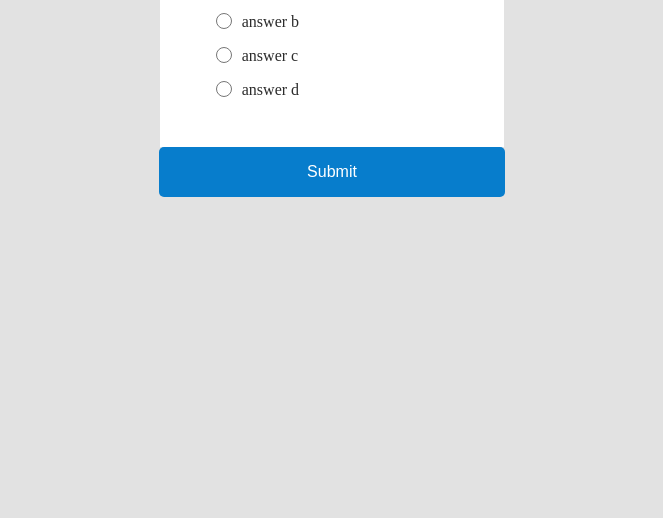
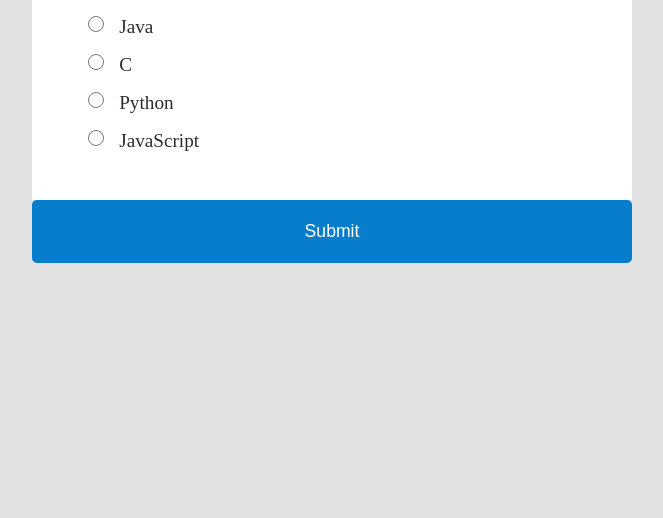
Before and after one commit to 3baset/random-js-projects, a plain HTML site: page quiz-app/index.html in a window 1280 px wide. Shown: the part 282-800 px from the top of the page, without its empty margins (308-971 px from the left). Drawn offline with Linux system fonts and the light colour scheme.

Commit message:
the full project

```diff
--- a/quiz-app/index.html
+++ b/quiz-app/index.html
@@ -5,7 +5,7 @@
     <meta name="viewport" content="width=device-width, initial-scale=1.0">
     <title>Quiz App</title>
     <link rel="stylesheet" href="style.css">
-    <script src="script.js"></script>
+    <script src="script.js" defer></script>
 </head>
 <body>
     <div class="container">
@@ -14,19 +14,18 @@
                 <h1 id="question">Q</h1>
             </div>
             <div class="answers">
-                <input type="radio" name="a_a" tag="a_a">
+                <input class="radio_btn" type="radio" name="a" >
                 <label class= "answer" id="a_a">answer a</label>
-                <input type="radio" name="a_b" tag="a_b">
+                <input class="radio_btn" type="radio" name="a" >
                 <label class= "answer" id="a_b">answer b</label>
-                <input type="radio" name="a_c" tag="a_c">
+                <input class="radio_btn" type="radio" name="a" >
                 <label class= "answer" id="a_c">answer c</label>
-                <input type="radio" name="a_d" tag="a_d">
+                <input class="radio_btn" type="radio" name="a" >
                 <label class= "answer" id="a_d">answer d</label>
             </div>
         </div>
-        <div>
-            <button class="submit_button" type="submit">Submit</button>
-        </div>
+        <button id="submit_button" type="submit">Submit</button>
+
     </div>
 </body>
 </html>
--- a/quiz-app/script.js
+++ b/quiz-app/script.js
@@ -0,0 +1,101 @@
+const quizData = [
+    {
+        question: "What is the most used programming language in 2019?",
+        a: "Java",
+        b: "C",
+        c: "Python",
+        d: "JavaScript",
+        correct: "d",
+    },
+    {
+        question: "Who is the President of US?",
+        a: "Florin Pop",
+        b: "Donald Trump",
+        c: "Ivan Saldano",
+        d: "Mihai Andrei",
+        correct: "b",
+    },
+    {
+        question: "What does HTML stand for?",
+        a: "Hypertext Markup Language",
+        b: "Cascading Style Sheet",
+        c: "Jason Object Notation",
+        d: "Helicopters Terminals Motorboats Lamborginis",
+        correct: "a",
+    },
+    {
+        question: "What year was JavaScript launched?",
+        a: "1996",
+        b: "1995",
+        c: "1994",
+        d: "none of the above",
+        correct: "b",
+    },
+];
+
+const questionEl = document.getElementById("question")
+const radioBtnEls = document.querySelectorAll(".radio_btn");
+const answerAEl = document.getElementById("a_a")
+const answerBEl = document.getElementById("a_b")
+const answerCEl = document.getElementById("a_c")
+const answerDEl = document.getElementById("a_d")
+const submitButton = document.getElementById("submit_button");
+
+
+let currentQuestion = 0;
+let score = 0;
+
+loadQuiz();
+
+function loadQuiz() {
+    deselectAnswers();
+
+    const currentQuestionData = quizData[currentQuestion];
+
+    questionEl.innerText = currentQuestionData.question;
+    answerAEl.innerText = currentQuestionData.a;
+    answerBEl.innerText = currentQuestionData.b;
+    answerCEl.innerText = currentQuestionData.c;
+    answerDEl.innerText = currentQuestionData.d;
+}
+
+function getSelected() {
+    let answer = undefined;
+
+    radioBtnEls.forEach((radioBtnEl) => {
+        if (radioBtnEl.checked) {
+            radioBtn = radioBtnEl.tagName;
+        }
+    });
+
+    return radioBtn;
+}
+
+
+function deselectAnswers() {
+    radioBtnEls.forEach((radioBtnEl) => {
+        radioBtnEl.checked = false;
+    });
+}
+
+submitButton.addEventListener("click", () => {
+    // check to see the answer
+    const answer = getSelected();
+
+    if (answer) {
+        if (answer === quizData[currentQuestion].correct) {
+            score++;
+        }
+
+        currentQuestion++;
+        if (currentQuestion < quizData.length) {
+            loadQuiz();
+        } else {
+            questionEl.innerHTML = `
+                <h2>You answered correctly at ${score}/${quizData.length} questions.</h2>
+
+                <button onclick="location.reload()">Reload</button>
+            `;
+        }
+    }
+});
--- a/quiz-app/style.css
+++ b/quiz-app/style.css
@@ -22,14 +22,18 @@ body {
   display: flex;
   flex-direction: column;
   flex-wrap: wrap;
-  flex-shrink: inherit;
+  width: 600px;
+  max-width: 100%;
 }
 .heading {
   margin-bottom: 2rem;
+  margin-left: -7rem;
+  margin-right: -5rem;
+  text-align: center;
 }
 .answers {
   display: grid;
-  grid-template-columns: 0.5fr 1.5fr;
+  grid-template-columns: 0.2fr 1.8fr;
   margin-left: -7rem;
 }
 
@@ -47,18 +51,23 @@ body {
 
 .answer {
   margin-bottom: 1rem;
+  font-size: 1.2em;
 }
 
-.submit_button {
-  padding: 1rem 9.25rem;
+#submit_button {
   border-radius: 5px;
   font-size: 1rem;
-  border-style: none;
+  border: none;
   background-color: rgb(7, 125, 204);
   color: white;
+  display: block;
+  font-size: 1.1rem;
+  padding: 1.3rem;
+  width: 600px;
+  max-width: 100%;
 }
 
-.submit_button:hover {
+#submit_button:hover {
   background-color: rgb(5, 94, 153);
   cursor: pointer;
 }
```
